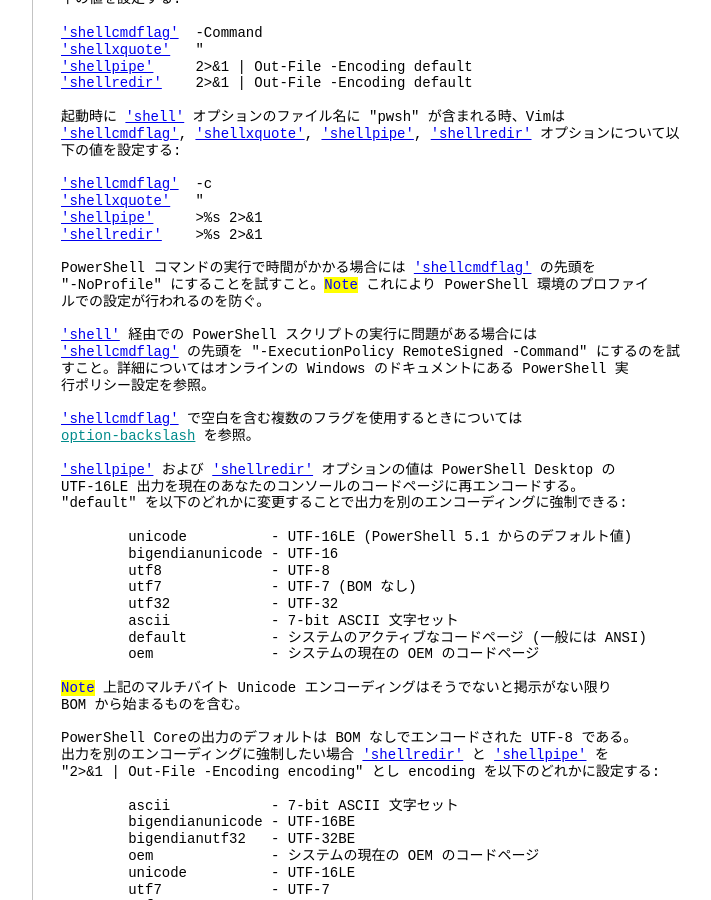
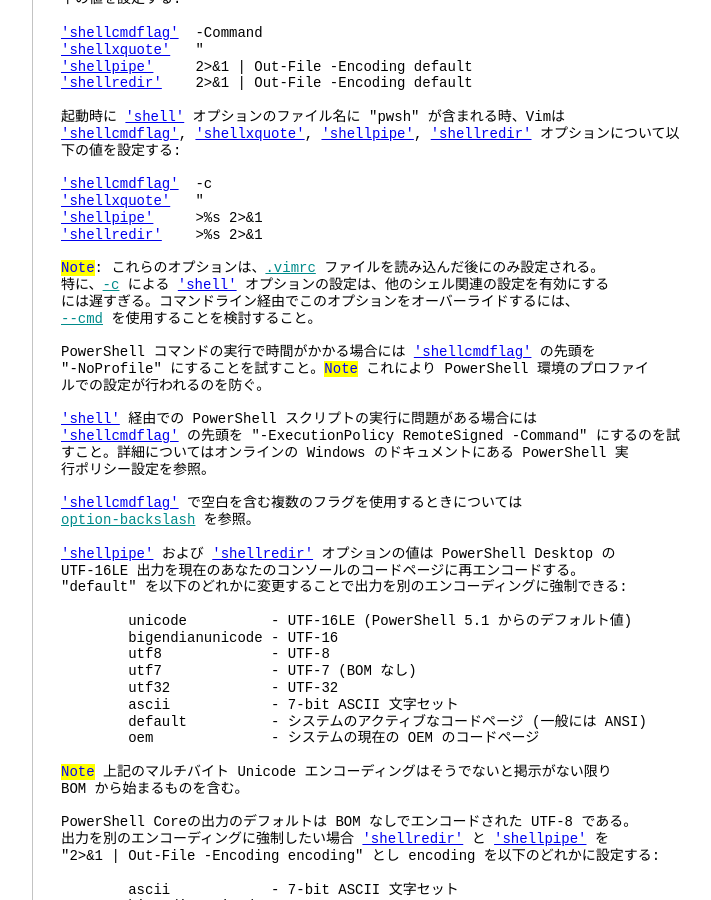
Before and after one commit to vim-jp/vimdoc-ja, a Jekyll site: the page built from os_dos.html, in a window 1280 px wide and 900 px high, scrolled down 5566 px. Shown: the whole window, without its empty margins (340-1051 px from the left). Built offline with Jekyll 4.4.1, drawn with Linux system fonts in a browser that asks for light colours; nearby versions of some CDN libraries; comment, search, counter and statistics services are not loaded; some of the changed text lies outside the part shown.

Commit message:
Generated by GitHub workflow 9018494967
https://github.com/vim-jp/vimdoc-ja-working/actions/runs/9018494967

```diff
--- a/gui_x11.html
+++ b/gui_x11.html
@@ -3,7 +3,7 @@ layout: vimdoc
 helpname: 'gui_x11'
 ---
 <div id='vimCodeElement'>
-<a class="Constant" href="gui_x11.html" name="gui_x11.txt">gui_x11.txt</a>&nbsp;&nbsp; For&nbsp;<span class="Identifier">Vim バージョン 9.1.</span>&nbsp;&nbsp;Last change: 2024 Jan 30<br>
+<a class="Constant" href="gui_x11.html" name="gui_x11.txt">gui_x11.txt</a>&nbsp;&nbsp; For&nbsp;<span class="Identifier">Vim バージョン 9.1.</span>&nbsp;&nbsp;Last change: 2024 Apr 22<br>
 <br>
 <br>
 &nbsp;&nbsp;&nbsp;&nbsp;&nbsp;&nbsp;&nbsp;&nbsp;&nbsp;&nbsp;&nbsp;&nbsp;&nbsp;&nbsp;&nbsp;&nbsp;&nbsp;&nbsp;<span class="Identifier">VIMリファレンスマニュアル&nbsp;&nbsp;&nbsp;&nbsp;by Bram Moolenaar</span><br>
--- a/os_dos.html
+++ b/os_dos.html
@@ -3,7 +3,7 @@ layout: vimdoc
 helpname: 'os_dos'
 ---
 <div id='vimCodeElement'>
-<a class="Constant" href="os_dos.html" name="os_dos.txt">os_dos.txt</a>&nbsp;&nbsp;&nbsp;&nbsp;For&nbsp;<span class="Identifier">Vim バージョン 9.1.</span>&nbsp;&nbsp;Last change: 2006 Mar 30<br>
+<a class="Constant" href="os_dos.html" name="os_dos.txt">os_dos.txt</a>&nbsp;&nbsp;&nbsp;&nbsp;For&nbsp;<span class="Identifier">Vim バージョン 9.1.</span>&nbsp;&nbsp;Last change: 2024 Apr 25<br>
 <br>
 <br>
 &nbsp;&nbsp;&nbsp;&nbsp;&nbsp;&nbsp;&nbsp;&nbsp;&nbsp;&nbsp;&nbsp;&nbsp;&nbsp;&nbsp;&nbsp;&nbsp;&nbsp;&nbsp;<span class="Identifier">VIMリファレンスマニュアル&nbsp;&nbsp;&nbsp;&nbsp;by Bram Moolenaar</span><br>
@@ -337,6 +337,11 @@ PowerShell Core はクロスプラットフォームで動く別途ダウンロ
 <a class="Type" href="options.html#'shellpipe'">'shellpipe'</a>&nbsp;&nbsp;&nbsp;&nbsp; &gt;%s 2&gt;&amp;1<br>
 <a class="Type" href="options.html#'shellredir'">'shellredir'</a>&nbsp;&nbsp;&nbsp;&nbsp;&gt;%s 2&gt;&amp;1<br>
 <br>
+<span class="Todo">Note</span>: これらのオプションは、<a class="Identifier" href="starting.html#.vimrc">.vimrc</a>&nbsp;ファイルを読み込んだ後にのみ設定される。<br>
+特に、<a class="Identifier" href="starting.html#-c">-c</a>&nbsp;による&nbsp;<a class="Type" href="options.html#'shell'">'shell'</a>&nbsp;オプションの設定は、他のシェル関連の設定を有効にする<br>
+には遅すぎる。コマンドライン経由でこのオプションをオーバーライドするには、<br>
+<a class="Identifier" href="starting.html#--cmd">--cmd</a>&nbsp;を使用することを検討すること。<br>
+<br>
 PowerShell コマンドの実行で時間がかかる場合には&nbsp;<a class="Type" href="options.html#'shellcmdflag'">'shellcmdflag'</a>&nbsp;の先頭を<br>
 &quot;-NoProfile&quot; にすることを試すこと。<span class="Todo">Note</span>&nbsp;これにより PowerShell 環境のプロファイ<br>
 ルでの設定が行われるのを防ぐ。<br>
```
Also changed, not shown: other parts of gui_x11.html (+2 -2 lines).
